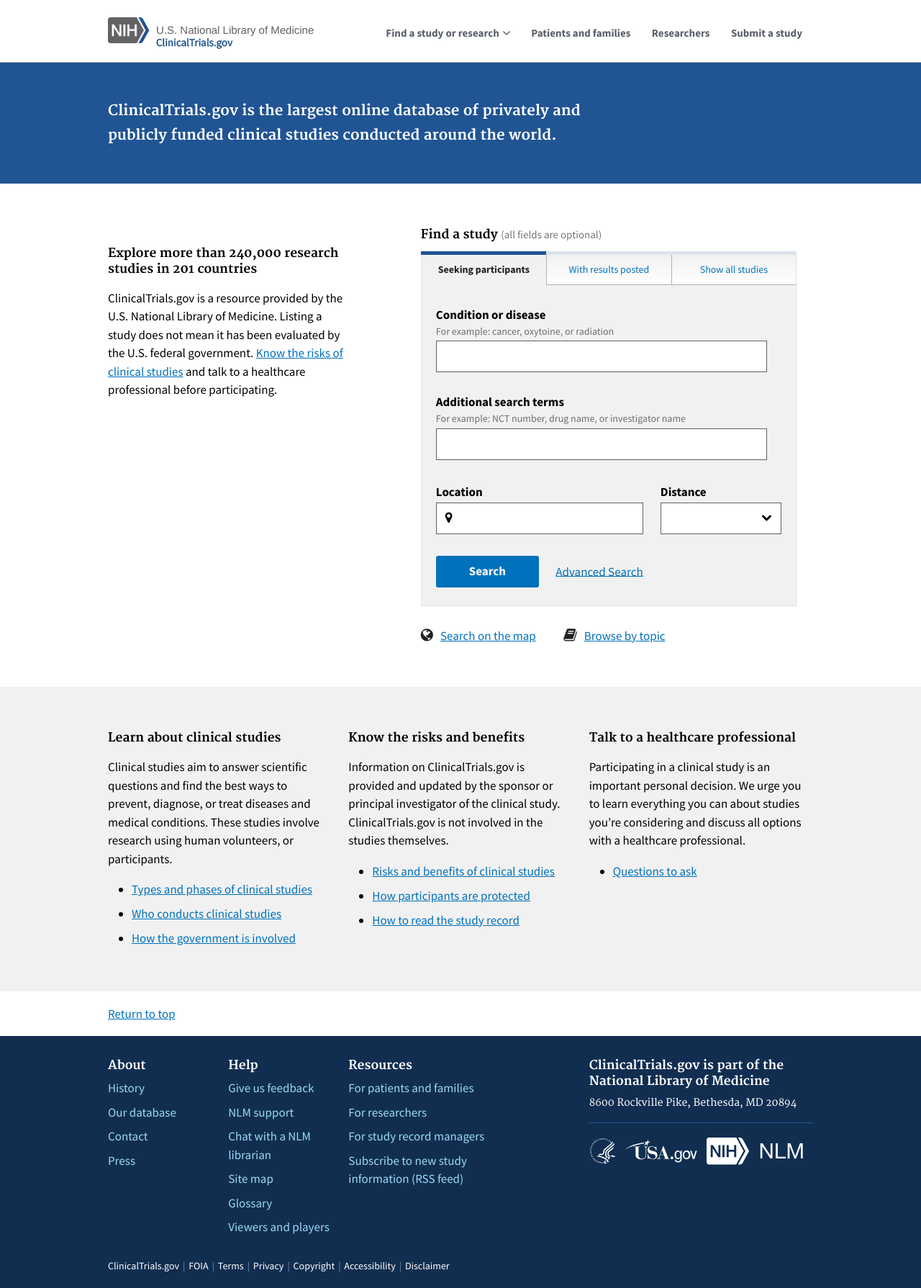
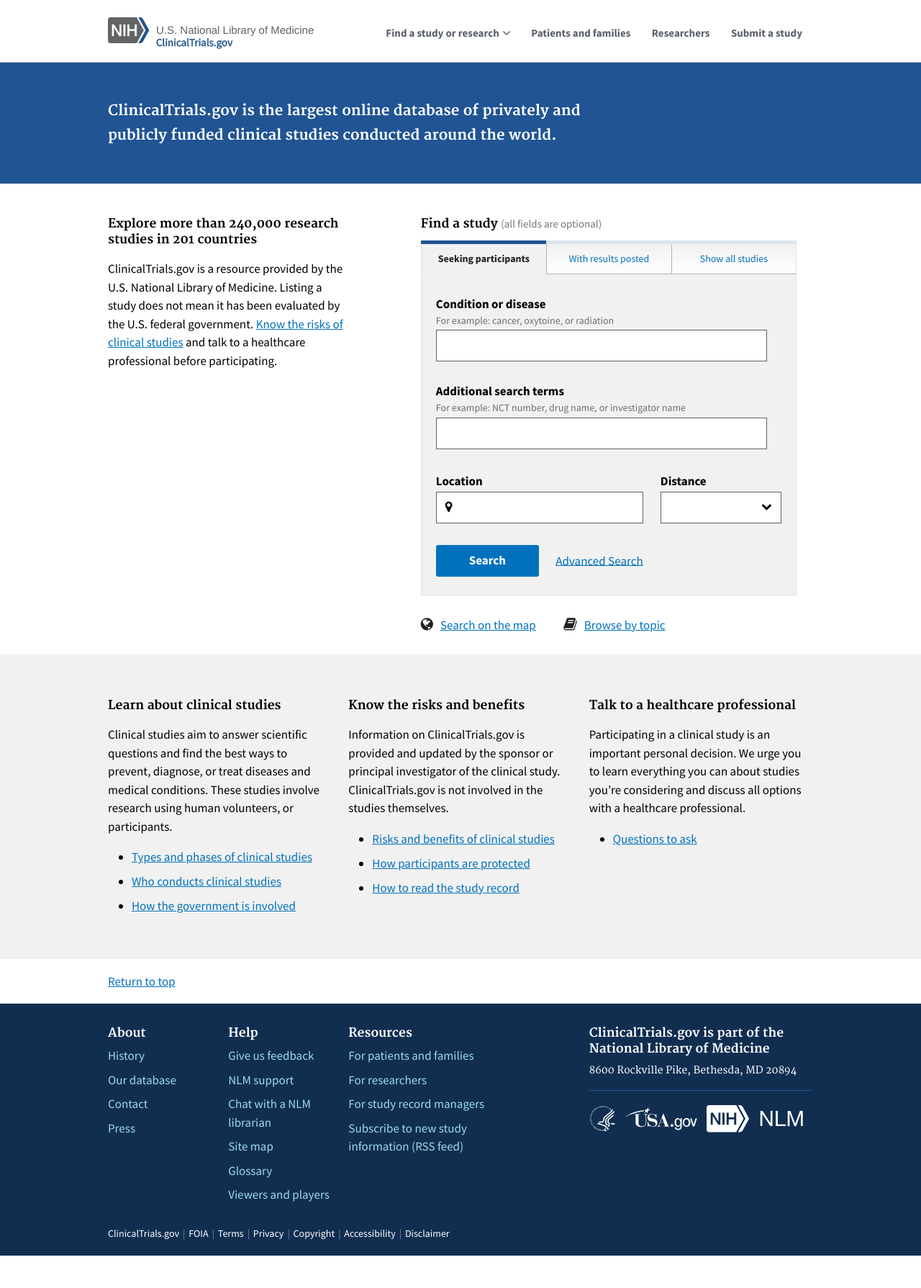
Before and after one commit to 18F/clinical-trials-prototype, a Jekyll site: the page built from pages/home.md, in a window 1280 px wide. Shown: the whole page at 72% size. Built offline with Jekyll 4.4.1, drawn with Linux system fonts in a browser that asks for light colours; after the commit the page ends 1744 px from its top, so only the background shows below that.

Commit message:
Fix margins on main section of home page

```diff
--- a/_sass/_custom.scss
+++ b/_sass/_custom.scss
@@ -207,13 +207,24 @@
 
 // Search ------------ //
 
+.home-main {
+  @include media($medium-screen) {
+    padding-bottom: 3rem;
+    padding-top: 45px;
+  }
+}
+
 .trial-info {
   > * {
     max-width: 338px;
   }
 
   h2 {
-    @include h4;
+    font-size: $h4-font-size;
+
+    @include media($medium-screen) {
+      margin-top: 0;
+    }
   }
 }
 
--- a/pages/home.md
+++ b/pages/home.md
@@ -9,7 +9,7 @@
     <h2 class="hero-heading">ClinicalTrials.gov is the largest online database of privately and publicly funded clinical studies conducted around the world.</h2>
   </div>
 </section>
-<section class="usa-section">
+<section class="usa-section home-main">
   <div class="usa-grid">
     <div class="usa-width-five-twelfths trial-info">
       <h2>Explore more than 240,000 research studies in 201 countries</h2>
```
